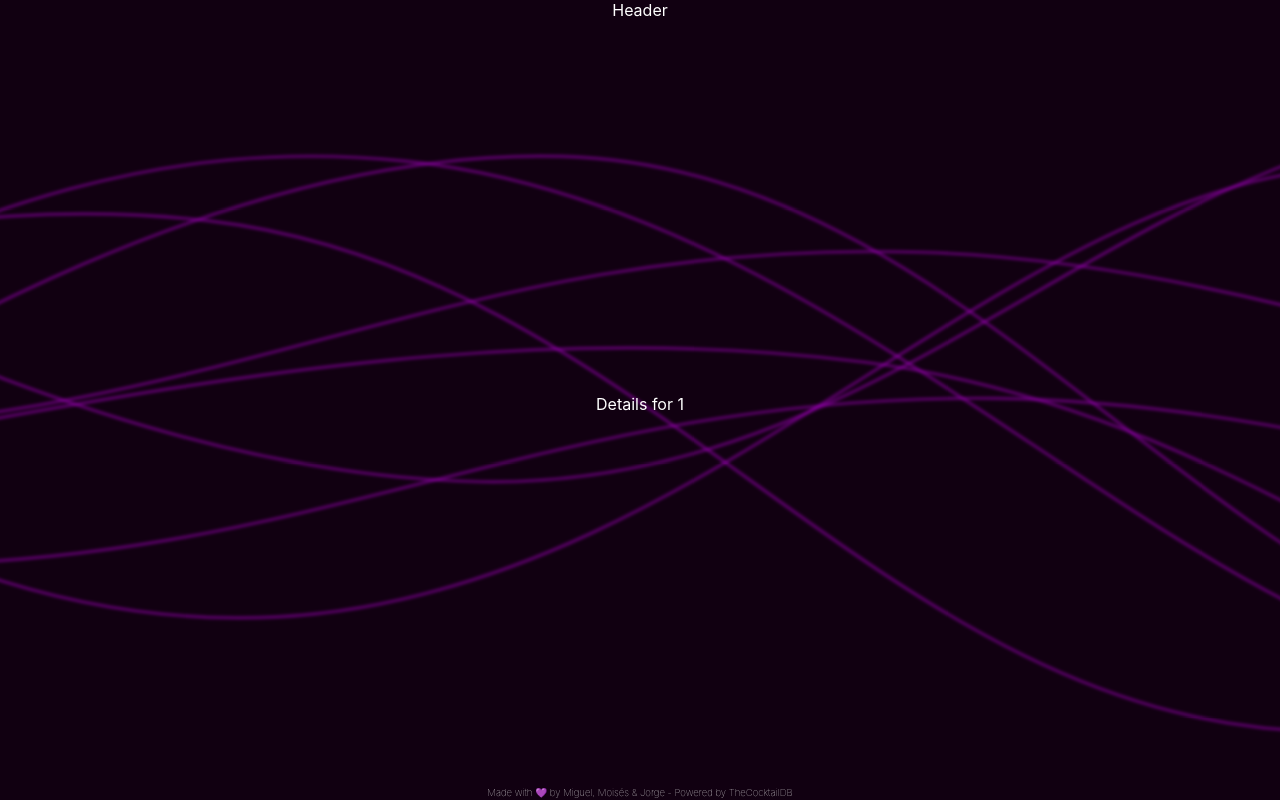
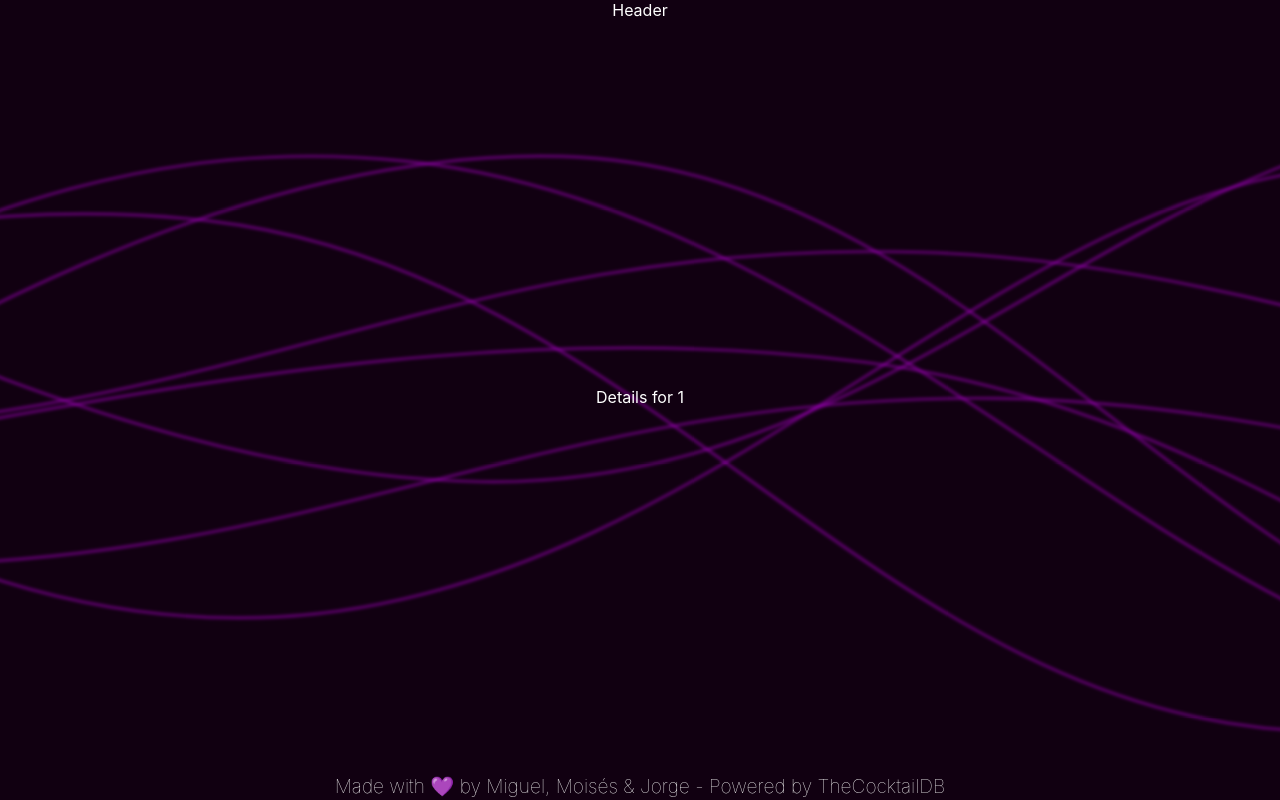
Before and after one commit to moisesrj97/the-shaker, a React (Create React App) app: page /details/1 in a window 1280 px wide. Built offline with nearby package versions, Linux system fonts and the light colour scheme.

Commit message:
footer scss fixed

```diff
--- a/src/components/footer/Footer.scss
+++ b/src/components/footer/Footer.scss
@@ -6,7 +6,7 @@
   flex-wrap: wrap;
   font-family: -apple-system, BlinkMacSystemFont, "Segoe UI", Roboto, Oxygen,
     Ubuntu, Cantarell, "Open Sans", "Helvetica Neue", sans-serif;
-  font-size: 0.4rem;
+  font-size: 0.8rem;
   margin-bottom: 2px;
 }
 
```
